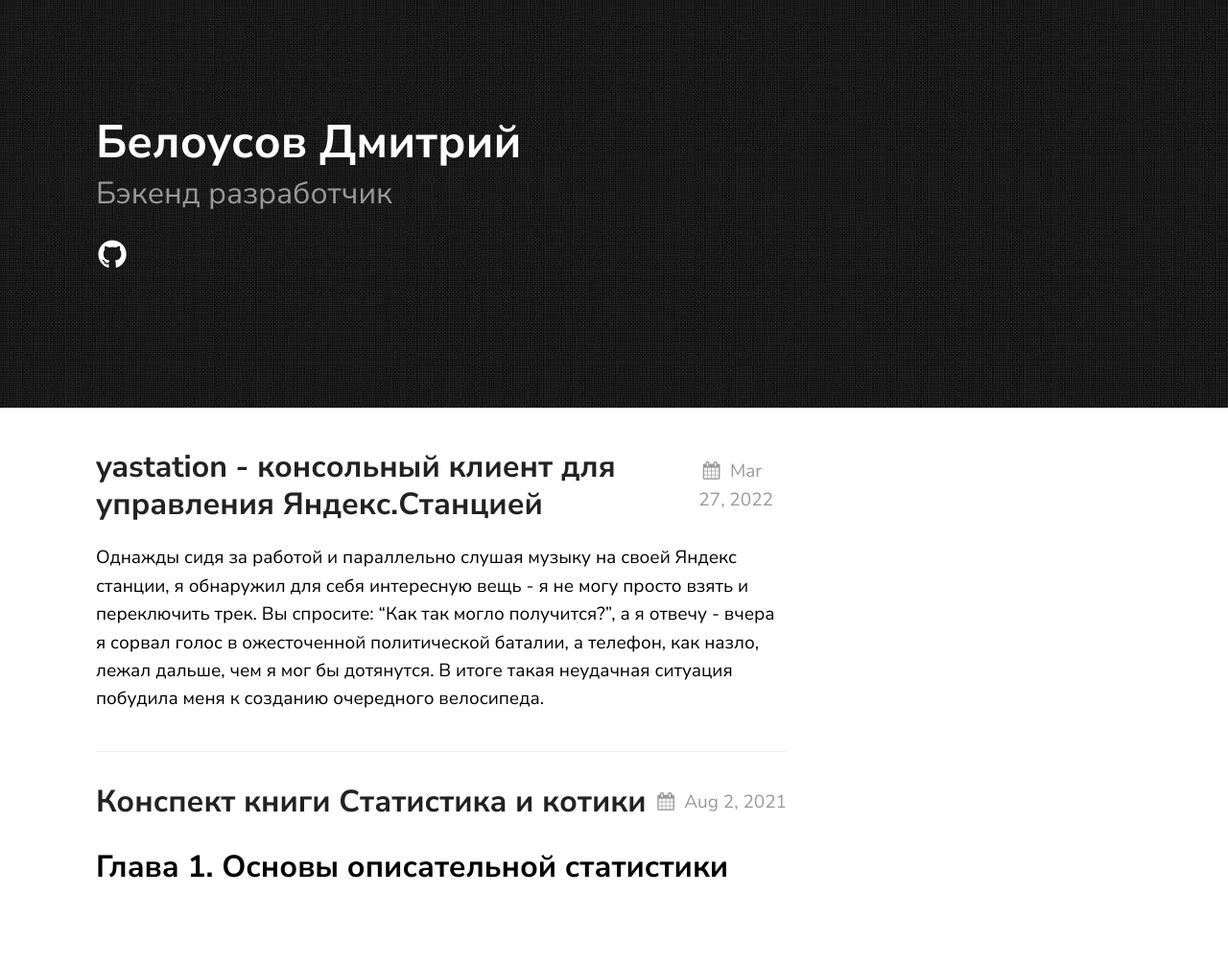
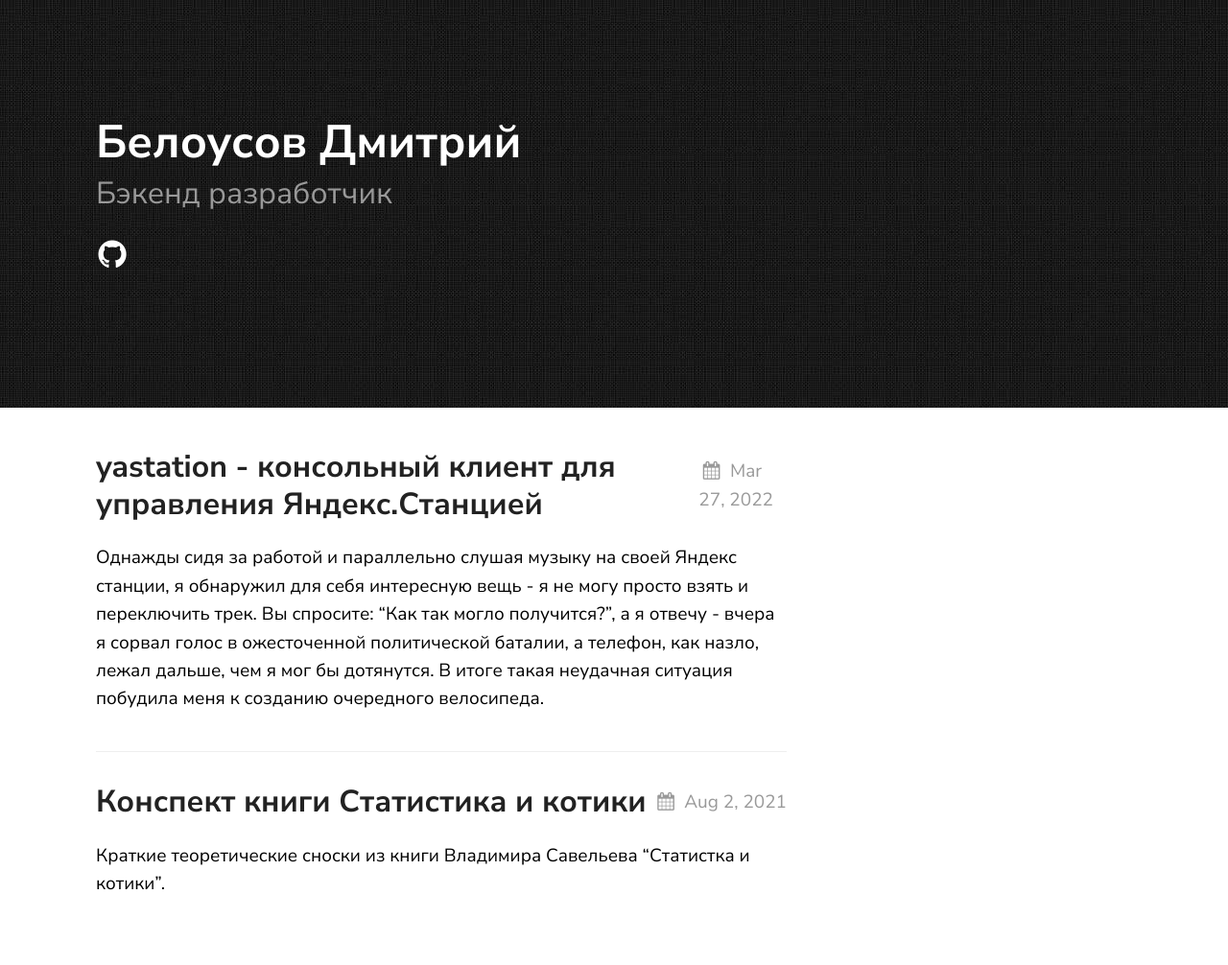
Before and after one commit to beldmian/beldmian.github.io, a Jekyll site: the page built from index.md, in a window 1280 px wide. Shown: the whole page at 96% size. Built offline with Jekyll 4.4.1, drawn with Linux system fonts in a browser that asks for light colours.

Commit message:
Fix post

```diff
--- a/_posts/2021-08-02-stats.markdown
+++ b/_posts/2021-08-02-stats.markdown
@@ -3,6 +3,7 @@ layout: post
 title: "Конспект книги Статистика и котики"
 date: 2021-08-02 15:05:00 +0300
 ---
+Краткие теоретические сноски из книги Владимира Савельева "Статистка и котики".
 
 ## Глава 1. Основы описательной статистики
 
@@ -80,12 +81,14 @@ date: 2021-08-02 15:05:00 +0300
 4. *Хи-квадрат Пирсона*
     - *Таблицы сопряженности*:
         - *Таблица эмпирических частот*
+
       / | a | b
       ---|---|---
       Критерий 1 (большой) | Частота a | Частота b
       Критерий 2 (маленький) | Частота a | Частота b
 
         - *Таблица теоретических частот*
+
       / | a | b
       ---|---|---
       Критерий 1 (большой) | Теоретическая частота a | Теоретическая частота b
```
